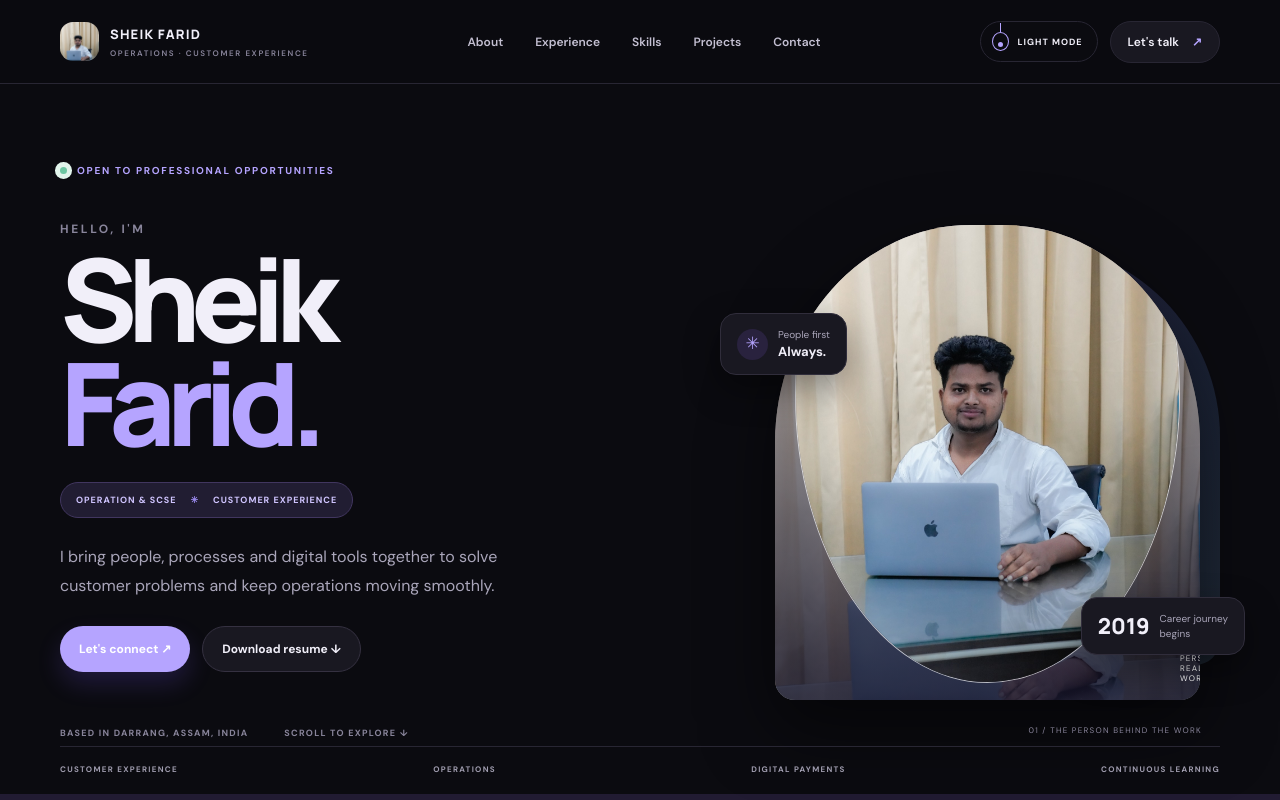
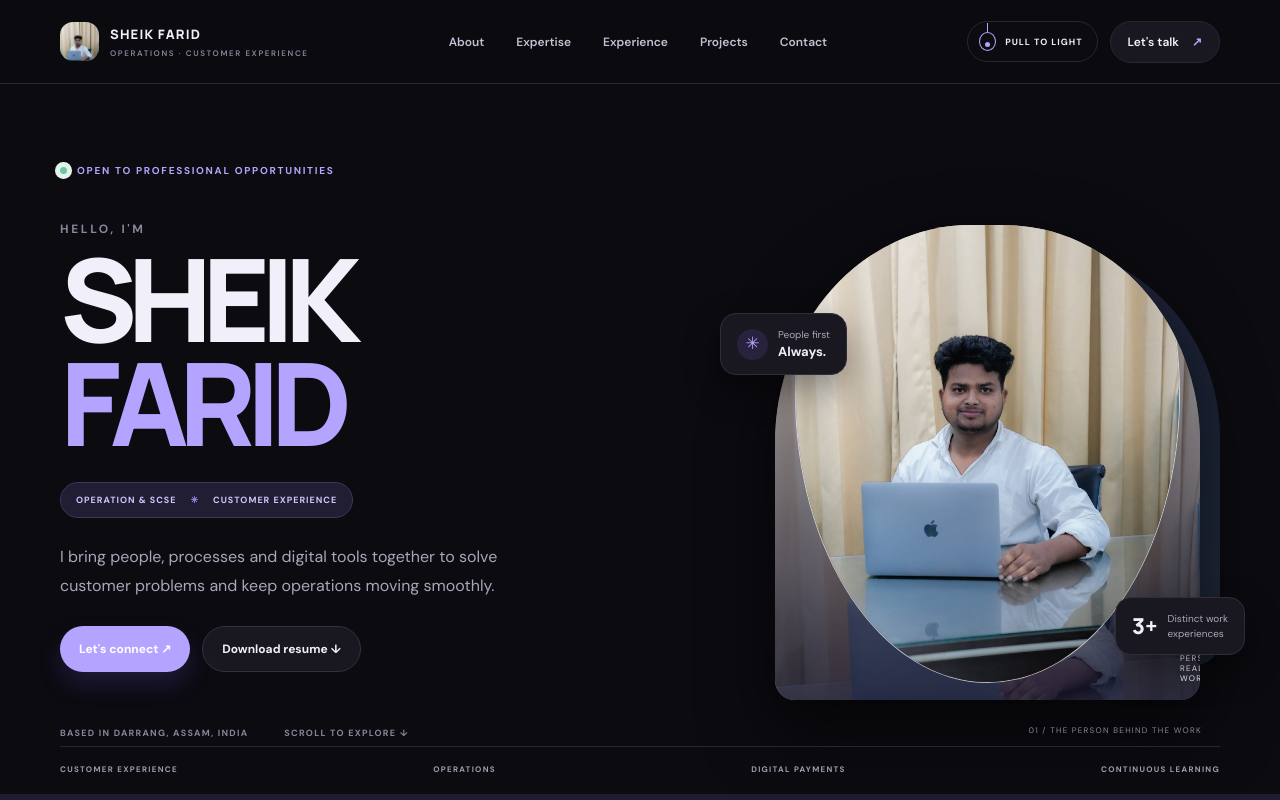
Before and after one commit to digitalsaathi24-dev/Sheik-Farid-Portfolio, a Next.js app: page / in a window 1280 px wide. Shown: the top 800 px of the page. Built offline with nearby package versions, Linux system fonts and the light colour scheme.

Commit message:
Refine portfolio hierarchy and signature hero layout

```diff
--- a/src/components/PortfolioHome.tsx
+++ b/src/components/PortfolioHome.tsx
@@ -3,7 +3,7 @@
 import { useEffect, useState } from "react";
 import { experience, profile, projects, skills } from "@/data/portfolio";
 
-const nav = [["About", "#about"], ["Experience", "#experience"], ["Skills", "#skills"], ["Projects", "#projects"], ["Contact", "#contact"]];
+const nav = [["About", "#about"], ["Expertise", "#expertise"], ["Experience", "#experience"], ["Projects", "#projects"], ["Contact", "#contact"]];
 
 export default function PortfolioHome() {
   const [menuOpen, setMenuOpen] = useState(false);
@@ -35,14 +35,14 @@ export default function PortfolioHome() {
       <a className="brand" href="#top"><img className="brand-mark" src={profile.photo} alt="Sheik Farid"/><span>SHEIK FARID<small>OPERATIONS · CUSTOMER EXPERIENCE</small></span></a>
       <button className="menu" onClick={() => setMenuOpen(!menuOpen)} aria-label="Toggle navigation">{menuOpen ? "×" : "☰"}</button>
       <nav className={menuOpen ? "nav nav-open" : "nav"}>{nav.map(([label, href]) => <a key={href} href={href} onClick={() => setMenuOpen(false)}>{label}</a>)}</nav>
-      <div className="header-actions"><button className="theme-toggle" onClick={toggleTheme} aria-label="Switch color theme"><span className="theme-cord"><i /></span><span>{theme === "dark" ? "LIGHT MODE" : "DARK MODE"}</span></button><a className="nav-cta" href="#contact">Let&apos;s talk <span>↗</span></a></div>
+      <div className="header-actions"><button className="theme-toggle" onClick={toggleTheme} aria-label="Switch color theme"><span className="theme-cord"><i /></span><span>{theme === "dark" ? "PULL TO LIGHT" : "PULL TO DARK"}</span></button><a className="nav-cta" href="#contact">Let&apos;s talk <span>↗</span></a></div>
     </header>
 
     <section className={`hero wrap ${visible ? "hero-ready" : ""}`}>
       <div className="hero-copy">
         <div className="eyebrow"><i /> OPEN TO PROFESSIONAL OPPORTUNITIES</div>
         <p className="hello">HELLO, I&apos;M</p>
-        <h1>Sheik<br/><em>Farid.</em></h1>
+        <h1 className="hero-name" aria-label="Sheik Farid"><span>SHEIK</span><br/><em>FARID</em></h1>
         <div className="role-pill">OPERATION &amp; SCSE <span>✳</span> CUSTOMER EXPERIENCE</div>
         <p className="hero-text">I bring people, processes and digital tools together to solve customer problems and keep operations moving smoothly.</p>
         <div className="hero-buttons"><a className="button primary" href="#contact">Let&apos;s connect ↗</a><a className="button secondary" href={profile.resume} download>Download resume ↓</a></div>
@@ -50,9 +50,9 @@ export default function PortfolioHome() {
       </div>
       <div className="portrait-wrap">
         <div className="portrait-backdrop"></div>
-        <div className="portrait-card"><img src={profile.photo} alt="Sheik Farid portrait"/><div className="portrait-label"><img className="sf-photo-label" src={profile.photo} alt="Sheik Farid"/><span>REAL PERSON. REAL WORK.</span></div></div>
+        <div className="portrait-card"><div className="portrait-glow"></div><img src={profile.photo} alt="Sheik Farid portrait"/><div className="portrait-label"><img className="sf-photo-label" src={profile.photo} alt="Sheik Farid"/><span>REAL PERSON. REAL WORK.</span></div></div>
         <div className="float-card float-top"><span className="float-icon">✳</span><span>People first<br/><b>Always.</b></span></div>
-        <div className="float-card float-bottom"><b>2019</b><span>Career journey<br/>begins</span></div>
+        <div className="float-card float-bottom"><b>3+</b><span>Distinct work<br/>experiences</span></div>
         <div className="portrait-caption">01 / THE PERSON BEHIND THE WORK</div>
       </div>
       <div className="hero-bottom"><span>CUSTOMER EXPERIENCE</span><span>OPERATIONS</span><span>DIGITAL PAYMENTS</span><span>CONTINUOUS LEARNING</span></div>
@@ -70,13 +70,13 @@ export default function PortfolioHome() {
       {experience.map((item, index) => <article className="experience-card" key={`${item.company}-${item.period}`}><div className="timeline-dot"></div><div className="exp-date">{item.period}</div><div className="exp-main"><span className="company-chip">{item.company.toUpperCase()}</span><h3>{item.role}</h3><p className="muted">{item.company}</p><ul>{item.points.map((point) => <li key={point}>{point}</li>)}</ul></div><div className="exp-number">0{index + 1}</div></article>)}
     </div></section>
 
-    <section className="section wrap" id="skills" data-reveal><div className="section-kicker">03 / WHAT I BRING</div><div className="section-title-row"><h2>My <em>toolkit.</em></h2><p>Practical strengths that help make each customer interaction and workflow more effective.</p></div><div className="skill-grid">{skills.map(([name, desc], i) => <article className="skill-card" key={name}><span>0{i+1}</span><h3>{name}</h3><p>{desc}</p><b>✳</b></article>)}</div></section>
+    <section className="section wrap expertise-section" id="expertise" data-reveal><div className="section-kicker">03 / EXPERTISE</div><div className="section-title-row"><h2>What I <em>bring.</em></h2><p>Practical strengths built through customer-facing work and operational responsibility.</p></div><div className="skill-grid">{skills.map(([name, desc], i) => <article className="skill-card" key={name}><span>0{i+1}</span><h3>{name}</h3><p>{desc}</p><b>✳</b></article>)}</div></section>
 
-    <section className="section projects-section" id="projects" data-reveal><div className="wrap"><div className="section-kicker">04 / SELECTED WORK</div><div className="section-title-row"><h2>Ideas into<br/><em>real tools.</em></h2><p>A selection of professional initiatives and personal digital product explorations.</p></div><div className="project-grid">{projects.map((project, i) => <article className={`project-card project-${i+1}`} key={project.name}><div className="project-art"><span>{project.tag}</span><b>0{i+1} / WORK</b></div><div className="project-type">{project.type.toUpperCase()}</div><h3>{project.name}</h3><p>{project.description}</p></article>)}</div><p className="disclaimer">Some entries describe professional work or product concepts, not standalone commercial products.</p></div></section>
+    <section className="section projects-section" id="projects" data-reveal><div className="wrap"><div className="section-kicker">04 / SELECTED PROJECTS</div><div className="section-title-row"><h2>Ideas into<br/><em>real tools.</em></h2><p>A selection of professional initiatives and personal digital product explorations.</p></div><div className="project-grid">{projects.map((project, i) => <article className={`project-card project-${i+1}`} key={project.name}><div className="project-art"><span>{project.tag}</span><b>0{i+1} / WORK</b></div><div className="project-type">{project.type.toUpperCase()}</div><h3>{project.name}</h3><p>{project.description}</p></article>)}</div><p className="disclaimer">Some entries describe professional work or product concepts, not standalone commercial products.</p></div></section>
 
-    <section className="education wrap" data-reveal><div className="section-kicker">05 / EDUCATION</div><div className="education-content"><div><h2>Learning is<br/><em>always in progress.</em></h2></div><div className="education-card"><span>2019</span><h3>Higher Secondary (Class 12)</h3><p>CBSE · Silbari Junior College</p></div></div></section>
+    <section className="education wrap" data-reveal><div className="section-kicker">06 / EDUCATION</div><div className="education-content"><div><h2>Learning is<br/><em>always in progress.</em></h2></div><div className="education-card"><span>2019</span><h3>Higher Secondary (Class 12)</h3><p>CBSE · Silbari Junior College</p></div></div></section>
 
-    <section className="contact wrap" id="contact" data-reveal><div className="contact-panel"><img className="contact-watermark" src={profile.photo} alt=""/><div className="section-kicker">06 / LET&apos;S CONNECT</div><h2>Have a good<br/><em>challenge?</em></h2><p>I&apos;m interested in opportunities where thoughtful support, dependable operations and a learning mindset make a real difference.</p><div className="contact-actions"><a className="button white-button" href={`mailto:${profile.email}`}>Email me ↗</a><a className="button outline-button" href={`https://wa.me/91${profile.phone}`} target="_blank" rel="noreferrer">WhatsApp ↗</a><a className="button outline-button" href={profile.resume} download>Download resume ↓</a></div><div className="contact-details"><span>{profile.email}</span><span>+91 {profile.phone}</span><span>{profile.location}</span></div></div></section>
+    <section className="contact wrap" id="contact" data-reveal><div className="contact-panel"><img className="contact-watermark" src={profile.photo} alt=""/><div className="section-kicker">07 / LET&apos;S CONNECT</div><h2>Have a good<br/><em>challenge?</em></h2><p>I&apos;m interested in opportunities where thoughtful support, dependable operations and a learning mindset make a real difference.</p><div className="contact-actions"><a className="button white-button" href={`mailto:${profile.email}`}>Email me ↗</a><a className="button outline-button" href={`https://wa.me/91${profile.phone}`} target="_blank" rel="noreferrer">WhatsApp ↗</a><a className="button outline-button" href={profile.resume} download>Download resume ↓</a></div><div className="contact-details"><span>{profile.email}</span><span>+91 {profile.phone}</span><span>{profile.location}</span></div></div></section>
 
     <footer className="footer wrap"><a className="brand" href="#top"><img className="brand-mark" src={profile.photo} alt="Sheik Farid"/><span>SHEIK FARID<small>PERSONAL PORTFOLIO</small></span></a><p>DESIGNED WITH INTENTION. BUILT TO KEEP EVOLVING.</p><a href="#top">BACK TO TOP ↑</a><small>© {new Date().getFullYear()} SHEIK FARID</small></footer>
   </main>;
```
